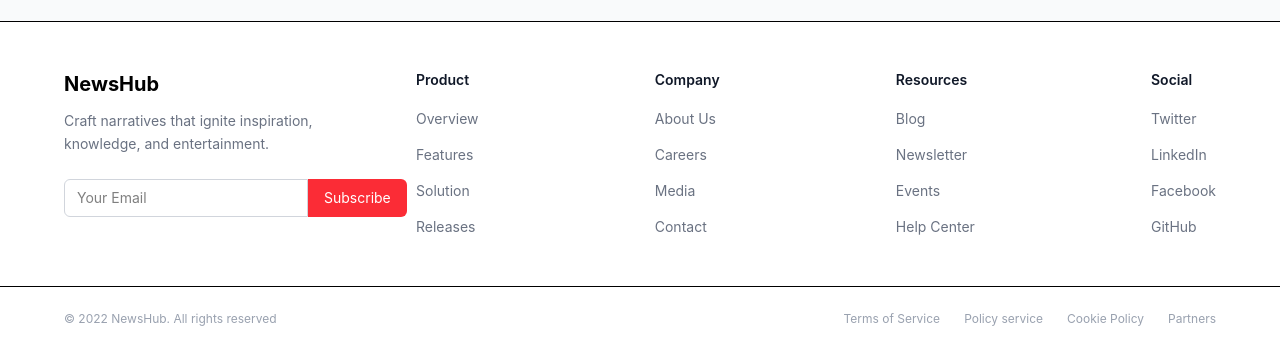
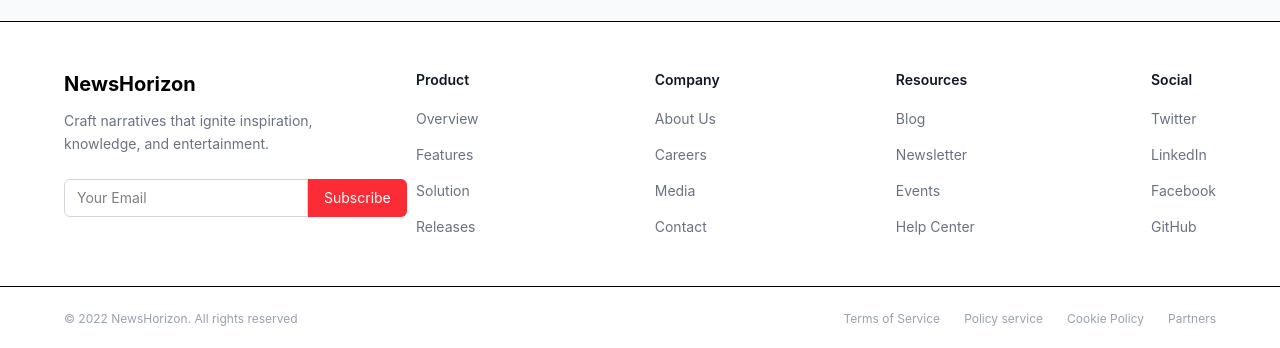
Before and after one commit to OLUJOHN2/newshorizon, a React (Vite) app: page / in a window 1280 px wide. Shown: the part 2165-2513 px from the top of the page. Built offline with nearby package versions, Linux system fonts and the light colour scheme.

Commit message:
homepage updated

```diff
--- a/src/components/Footer.tsx
+++ b/src/components/Footer.tsx
@@ -43,7 +43,7 @@ export default function Footer() {
         <div className="flex flex-col md:flex-row">
           {/* Brand + Subscribe */}
           <div className="w-full md:w-64 flex-shrink-0">
-            <h2 className="text-xl font-bold mb-3">NewsHub</h2>
+            <h2 className="text-xl font-bold mb-3">NewsHorizon</h2>
             <p className="text-sm text-gray-500 mb-6 leading-relaxed">
               Craft narratives that ignite inspiration, knowledge, and
               entertainment.
@@ -108,7 +108,7 @@ export default function Footer() {
       {/* Bottom bar */}
       <div className="px-16 py-6 flex flex-col md:flex-row items-center justify-between gap-4">
         <p className="text-xs text-gray-400">
-          © 2022 NewsHub. All rights reserved
+          © 2022 NewsHorizon. All rights reserved
         </p>
         <div className="flex gap-6 text-xs text-gray-400">
           {bottomLinks.map(({ label, path }) => (
```
